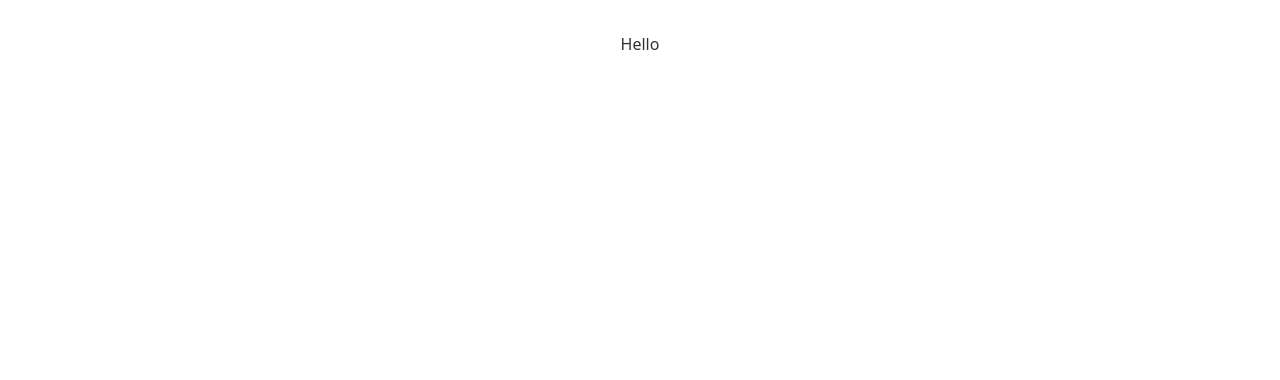
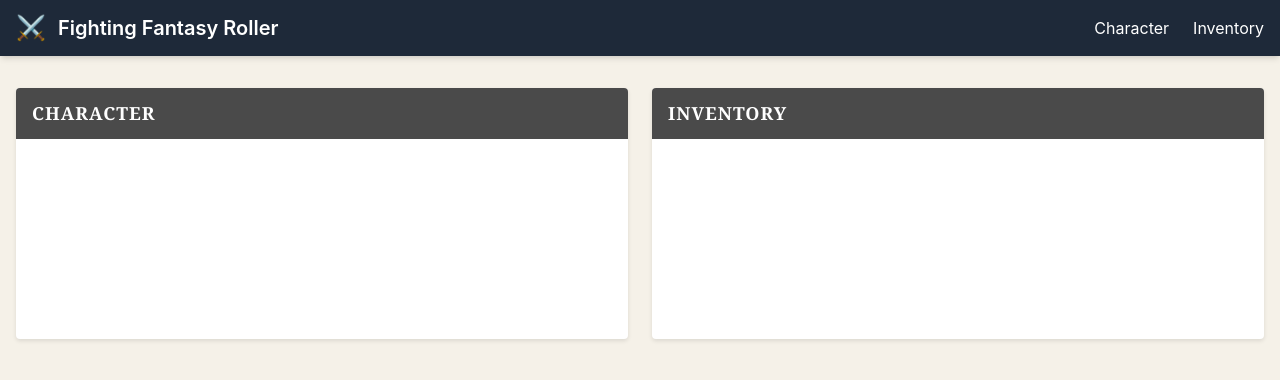
Before and after one commit to dialex/fnf-companion, a React (Vite) app: page / in a window 1280 px wide. Shown: the top 380 px of the page. Built offline with nearby package versions, Linux system fonts and the light colour scheme; the HTML template or start-up script is replaced by a standard one.

Commit message:
feat: add sticky title and two sections

```diff
--- a/src/App.css
+++ b/src/App.css
@@ -1,10 +1,29 @@
-.app {
-  max-width: 800px;
-  margin: 0 auto;
-  padding: 2rem;
+.bg-beige {
+  background-color: #f5f1e8;
 }
 
-.app h1 {
-  color: #333;
-  text-align: center;
+.section-container {
+  background: white;
+  border-radius: 4px;
+  overflow: hidden;
+  box-shadow: 0 2px 4px rgba(0, 0, 0, 0.1);
 }
+
+.section-header {
+  background-color: #4a4a4a;
+  padding: 12px 16px;
+}
+
+.section-title {
+  font-family: 'Georgia', 'Times New Roman', serif;
+  font-size: 18px;
+  font-weight: bold;
+  color: white;
+  letter-spacing: 1px;
+  margin: 0;
+}
+
+.section-content {
+  padding: 20px;
+  min-height: 200px;
+}
--- a/src/App.jsx
+++ b/src/App.jsx
@@ -3,8 +3,43 @@ import './App.css';
 
 function App() {
   return (
-    <div className="app">
-      <h1>Hello</h1>
+    <div className="min-h-screen bg-beige">
+      <header className="sticky top-0 z-50 bg-gray-800 text-white shadow-md">
+        <div className="container mx-auto px-4 py-3 flex items-center justify-between">
+          <div className="flex items-center gap-3">
+            <span className="text-2xl">⚔️</span>
+            <h1 className="text-xl font-semibold">Fighting Fantasy Roller</h1>
+          </div>
+          <nav className="flex gap-6">
+            <a href="#character" className="hover:text-yellow-400 transition">
+              Character
+            </a>
+            <a href="#inventory" className="hover:text-yellow-400 transition">
+              Inventory
+            </a>
+          </nav>
+        </div>
+      </header>
+      <main className="container mx-auto px-4 py-8">
+        <div className="grid grid-cols-1 md:grid-cols-2 gap-6">
+          <section id="character" className="section-container">
+            <div className="section-header">
+              <h2 className="section-title">CHARACTER</h2>
+            </div>
+            <div className="section-content">
+              {/* Character fields will be added in Step 4 */}
+            </div>
+          </section>
+          <section id="inventory" className="section-container">
+            <div className="section-header">
+              <h2 className="section-title">INVENTORY</h2>
+            </div>
+            <div className="section-content">
+              {/* Inventory fields will be added in Step 5 */}
+            </div>
+          </section>
+        </div>
+      </main>
     </div>
   );
 }
--- a/src/index.css
+++ b/src/index.css
@@ -1 +1,7 @@
 @import 'tailwindcss';
+
+body {
+  font-family:
+    -apple-system, BlinkMacSystemFont, 'Segoe UI', Roboto, Oxygen, Ubuntu,
+    Cantarell, sans-serif;
+}
```
